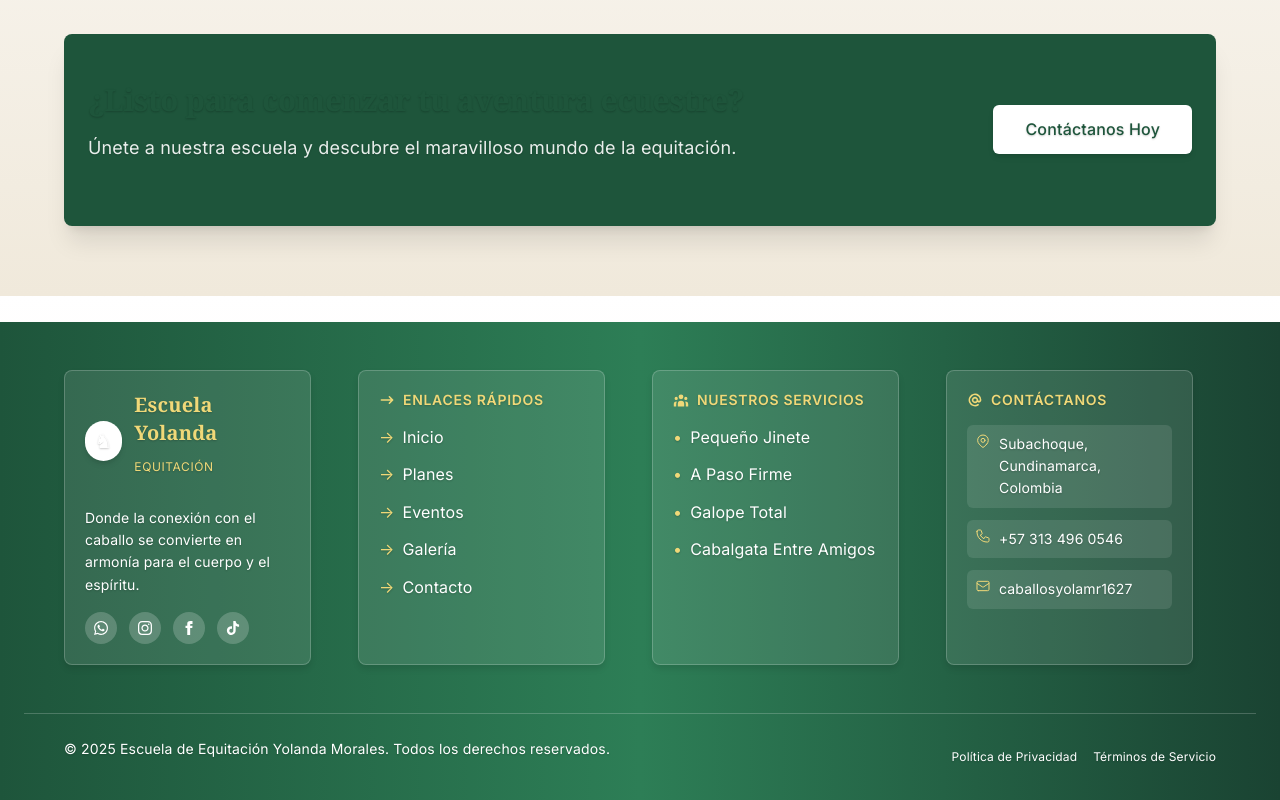
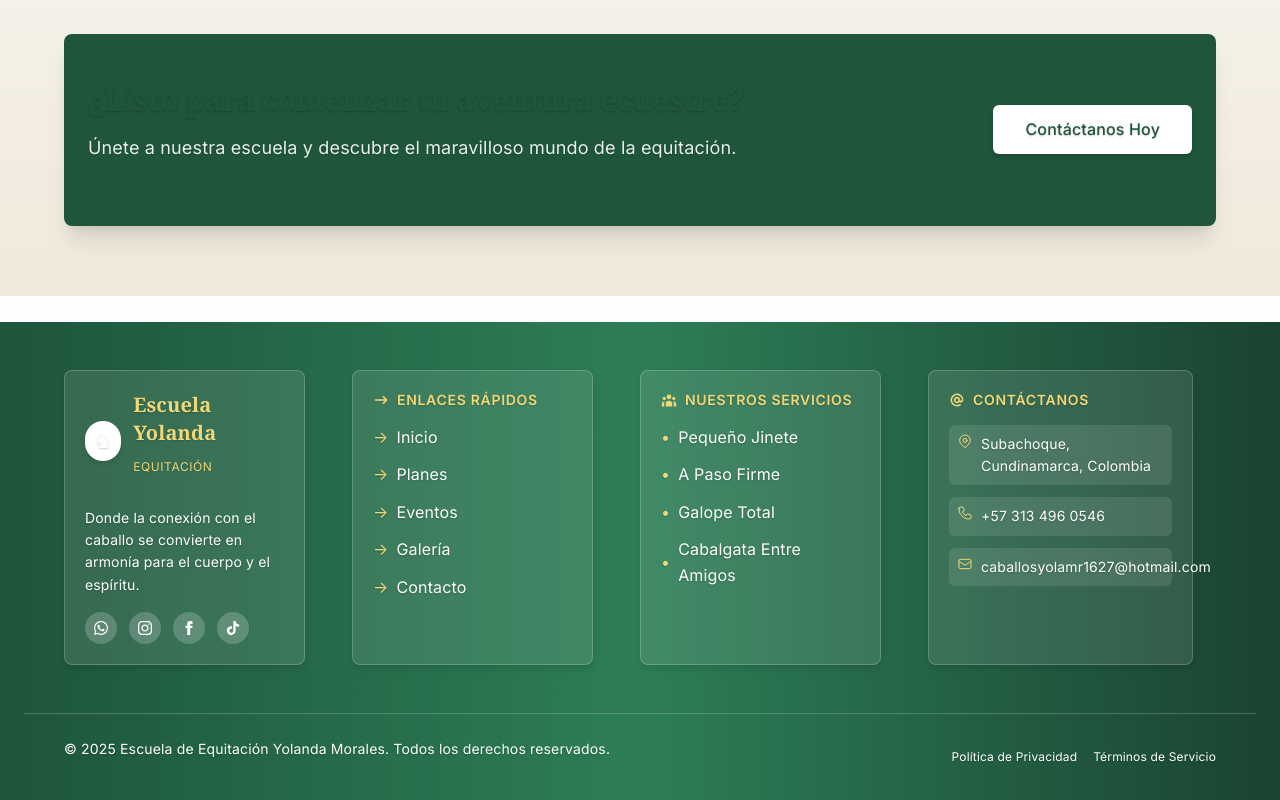
Before and after one commit to flob-pages/escuela-equitacion-yolanda, a Next.js app: page / in a window 1280 px wide. Shown: the part 2104-2904 px from the top of the page. Built offline with nearby package versions, Linux system fonts and the light colour scheme.

Commit message:
Fix footer mail

```diff
--- a/components/layout/FooterNew.tsx
+++ b/components/layout/FooterNew.tsx
@@ -111,7 +111,7 @@ export default function FooterNew() {
                 <svg xmlns="http://www.w3.org/2000/svg" className="footer-icon icon-sm" fill="none" viewBox="0 0 24 24" stroke="currentColor">
                   <path strokeLinecap="round" strokeLinejoin="round" strokeWidth={1.5} d="M3 8l7.89 5.26a2 2 0 002.22 0L21 8M5 19h14a2 2 0 002-2V7a2 2 0 00-2-2H5a2 2 0 00-2 2v10a2 2 0 002 2z" />
                 </svg>
-                <span className="footer-text">caballosyolamr1627</span>
+                <span className="footer-text">caballosyolamr1627@hotmail.com</span>
               </div>
             </div>
           </div>
```
